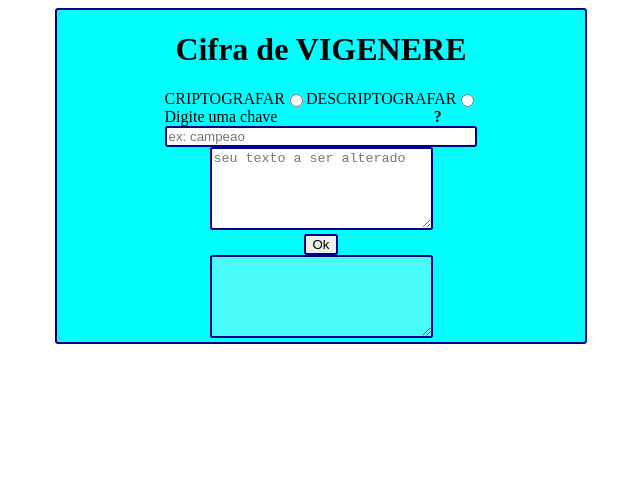
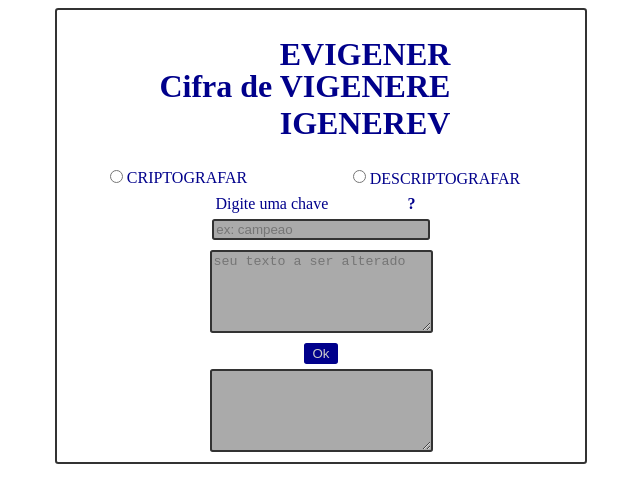
Before and after one commit to PATOLINODD/cifraVigenere, a plain HTML site: page index.html in a window 1280 px wide. Shown: the whole page, without its empty margins (319-959 px from the left). Drawn offline with Linux system fonts and the light colour scheme.

Commit message:
add novas funcionalidades

```diff
--- a/estilo.css
+++ b/estilo.css
@@ -2,33 +2,72 @@ body {
   display: flex;
   flex-flow: column;
   align-items: center;
+  color: darkblue;
 }
 #form {
   display: flex;
   flex-flow: column;
   justify-content: space-around;
-  align-items: center;
-  background-color: cyan;
+  background-color: #ffffff;
   width: 33em;
 }
+section{
+  display: flex;
+  }
+#label{
+   margin: 0% 0% 0% 30%;
+}
+.items{
+  display: flex;
+  flex-flow: column;
+  align-items: center;
+  }
+.space{
+  margin: 1% 0% 1% 0%;
+  }
 .bordas {
-  border: 2px solid darkblue;
+  border: 2px solid #333333;
   border-radius: 0.2em;
 }
-.display {
-  display: flex;
-  flex-flow: column;
+#h1 {
+  text-align: right;
+  margin: 5% 25.5% 0% 0%;
 }
-h1 {
-  padding-top: 0em;
+#top{
+   height: 1em;
+   margin: 0% 0% 0% 0%;
+}
+#mid{
+   margin: 0% 0% 0% 0%;
+}
+#bottom{
+   margin: 0% 0% 0% 0%;
 }
 #info{
  display: none;
 }
-.align{
-  display: flex;
-  align-items: center;
+.RL{
+  margin: 5% 10% 0% 10%;
   }
 #right{
-  margin: 0% 0% 0% 50%;
+  margin: 0% 0% 0% 15%;
 }
+#right:hover{
+  font-size: 1.3em;
+  transition: 0.3s;
+  }
+.text{
+   background-color: #aaaaaa;
+   color: darkblue;
+}
+#valor{
+   background-color: darkblue;
+   border-color: darkblue;
+   color: #cccccc;
+}
+#chave{
+   width: 15.7em;
+}
+#down{
+   margin-top: 0.5em;
+}
--- a/index.html
+++ b/index.html
@@ -7,44 +7,53 @@
 </head>
  <body>
   <header id="form" class="bordas">
-   <h1>Cifra de VIGENERE</h1>
-   <div id="deCifras">
-    <div class="align">
+   <div id="h1">
+    <h1 id="top">EVIGENER</h1>
+    <h1 id="mid">Cifra de VIGENERE</h1>
+    <h1 id="bottom">IGENEREV</h1>
+   </div>
+   <section>
+    <div class="RL">
+     <input class="input t space" type="radio" name="sel" value="grafar">
      <label>CRIPTOGRAFAR</label>
-     <input class="input t" type="radio" name="sel" value="grafar">
+    </div>
+    <div class="RL">
+     <input class="input u space" type="radio" name="sel" value="decifrar">
      <label>DESCRIPTOGRAFAR</label>
-     <input class="input u" type="radio" name="sel" value="decifrar">
     </div>
-    <div class="display">
-     <label>Digite uma chave<b id="right">?</b></label>
+   </section>
+   <div id="down">
+    <label id="label">Digite uma chave<b id="right">?</b></label>
+    <div class="items">
      <div id="info">
       <p>uma chave é um texto usado como referência para a codificação! </p>
       <ul>
        <fieldset>
         <legend>Ex:</legend>
+        <li> chave </li>
         <li> esse é meu texto </li>
-        <li> chave </li>
         <ul>
          <fieldset>
           <legend>Resultado:</legend>
+          <li> chavechavecha </li>
           <li> esseemeutexto </li>
-          <li> chavechavecha </li>
          </fieldset>
         </ul> Obs: a chave deve ser menor que seu texto.
        </fieldset>
       </ul>
      </div>
-     <input id="chave" class="bordas" type="text" placeholder="ex: campeao">
+     <input id="chave" class="bordas space text" type="text" placeholder="ex: campeao">
+     <div class="space">
+      <textarea id="grafar" class="bordas text" placeholder="seu texto a ser alterado" cols="25em" rows="5em"></textarea>
+     </div>
+     <div>
+      <button id="valor" class="bordas space">Ok</button>
+     </div>
+     <div class="space">
+      <textarea id="grafado" class="bordas text" cols="25em" rows="5em" disabled=""></textarea>
+     </div>
     </div>
    </div>
-   <div>
-    <textarea id="grafar" class="bordas" placeholder="seu texto a ser alterado" cols="25em" rows="5em"></textarea>
-   </div>
-   <button id="valor" class="bordas">Ok</button>
-   <div>
-    <textarea id="grafado" class="bordas" cols="25em" rows="5em" disabled=""></textarea>
-   </div>
   </header>
-	<script src="vigenere.js"></script>
-</body>
-</html>
+
+</body></html>
--- a/vigenere.js
+++ b/vigenere.js
@@ -4,6 +4,17 @@ const area = document.querySelector("#grafado");
 const chave = document.getElementById("chave");
 const condicao = document.querySelector(".t");
 const condic = document.querySelector(".u");
+const info     = document.querySelector("#right");
+let count = 1.5;
+
+info.onclick = ()=>{
+  count+= 1.5;
+  if(count%3 === 0){
+  document.querySelector("#info").style.display = "block";
+  }else{
+  document.querySelector("#info").style.display = "none";
+    }
+}
 
 function cifraVigenere(str, palavra){
   let a = ['a','b','c','d','e','f','g','h','i','j','k','l','m','n','o','p','q','r','s','t','u','v','w','x','y','z'];
```
